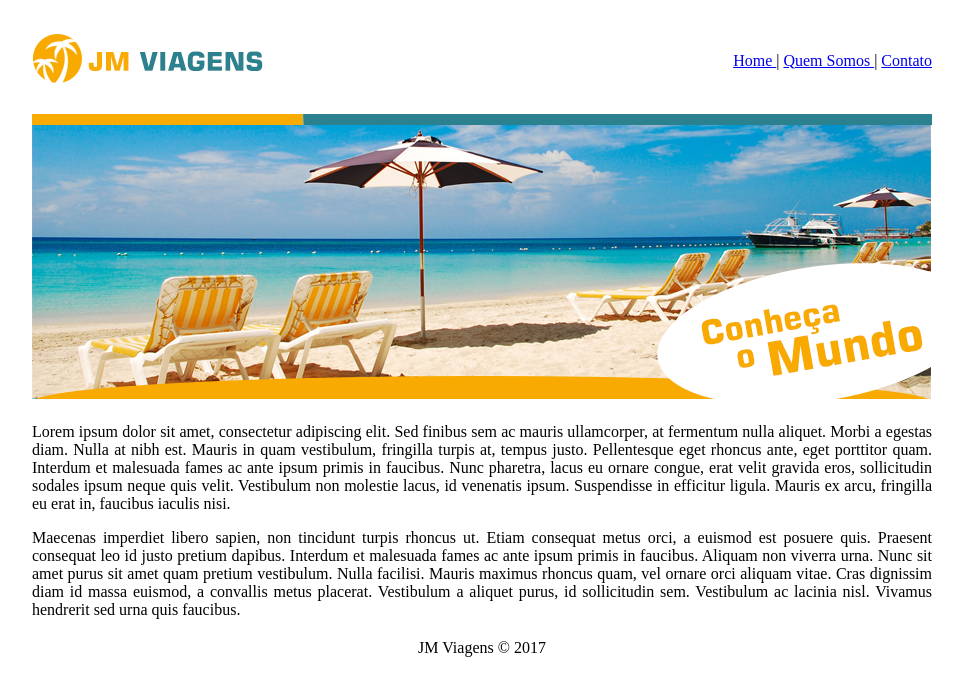
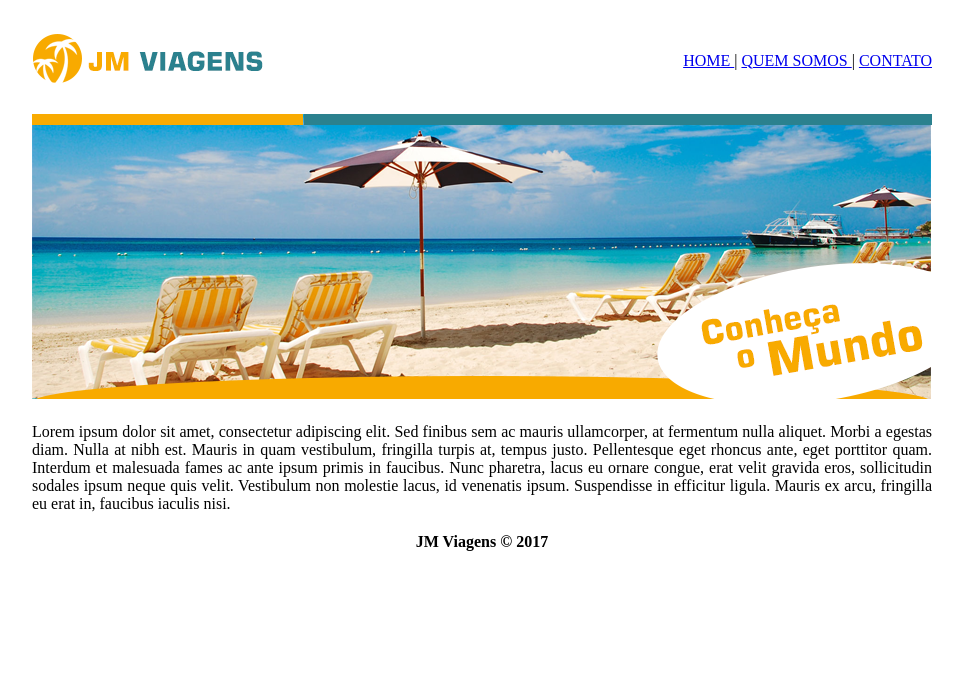
Before and after one commit to camilobg/Final-Project__HTML-lessons, a plain HTML site: page index.html in a window 1280 px wide. Shown: the whole page, without its empty margins (158-1121 px from the left). Drawn offline with Linux system fonts and the light colour scheme.

Commit message:
update the html files

```diff
--- a/index.html
+++ b/index.html
@@ -4,7 +4,7 @@
 <html>
 
 	<head>
-		<title>JM Viagens - Principal</title>
+		<title>JM Viagens - HOME</title>
 		<meta charset="utf-8" />
 	</head>
 
@@ -12,12 +12,12 @@
         <table border="0" align="center" width="900">
 
           <tr>
-              <td> <img src="imagens/logo.png"> </td>
+              <td> <a href="index.html"> <img src="imagens/logo.png"> </a> </td>
 
               <td align="right">
-                    <a href="index.html"> Home </a> |
-                    <a href="quem_somos.html"> Quem Somos </a> |
-                    <a href="contato.html"> Contato </a>
+                    <a href="index.html"> HOME </a> |
+                    <a href="quem_somos.html"> QUEM SOMOS </a> |
+                    <a href="contato.html"> CONTATO </a>
               </td>
           </tr>
 
@@ -32,18 +32,12 @@
                   Interdum et malesuada fames ac ante ipsum primis in faucibus. Nunc pharetra,
                   lacus eu ornare congue, erat velit gravida eros, sollicitudin sodales ipsum neque quis velit.
                   Vestibulum non molestie lacus, id venenatis ipsum. Suspendisse in efficitur ligula. Mauris ex arcu,
-                  fringilla eu erat in, faucibus iaculis nisi.</p>
+                  fringilla eu erat in, faucibus iaculis nisi.
+                </p>
 
-                  <p align="justify"> Maecenas imperdiet libero sapien, non tincidunt turpis rhoncus ut. Etiam consequat metus orci,
-                    a euismod est posuere quis. Praesent consequat leo id justo pretium dapibus. Interdum et malesuada
-                     fames ac ante ipsum primis in faucibus. Aliquam non viverra urna. Nunc sit amet purus sit amet
-                     quam pretium vestibulum. Nulla facilisi. Mauris maximus rhoncus quam, vel ornare orci aliquam vitae.
-                     Cras dignissim diam id massa euismod, a convallis metus placerat. Vestibulum a aliquet purus,
-                     id sollicitudin sem. Vestibulum ac lacinia nisl. Vivamus hendrerit sed urna quis faucibus.</p>
-               </td>
           </tr>
           <tr>
-              <td colspan="2" align="center"> JM Viagens &copy; 2017 </td>
+              <td colspan="2" align="center"> <strong> JM Viagens &copy; 2017 </strong></td>
           </tr>
 
 
```
Also changed, not shown: contato.html (+7 -7 lines), quem_somos.html (+15 -7 lines).
